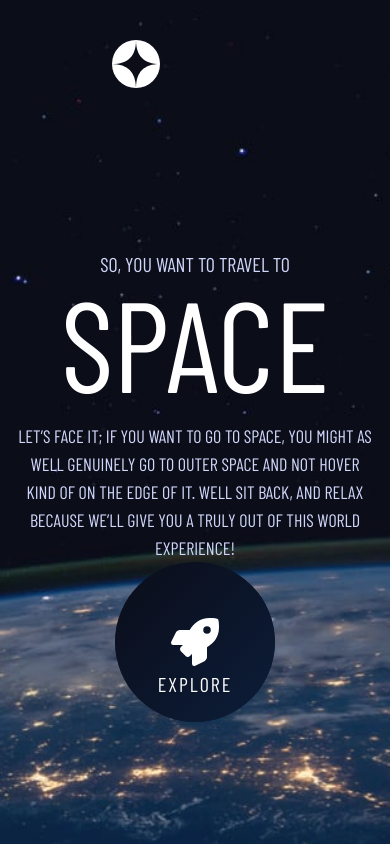
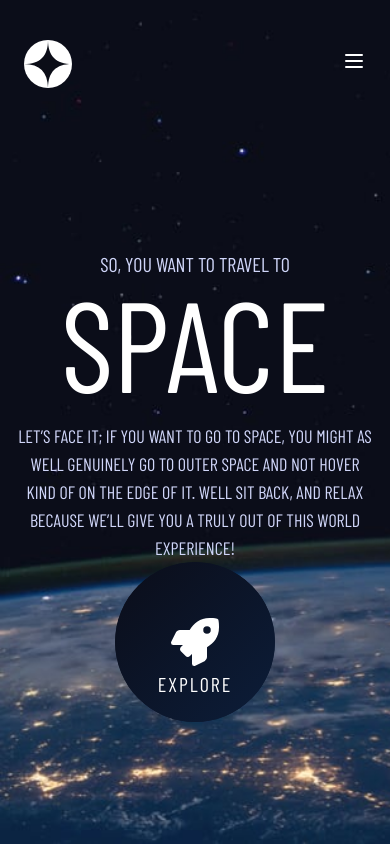
Before and after one commit to ZahirHaniche-dev/nextjs-space, a Next.js app: page / in a window 390 px wide. Built offline with nearby package versions, Linux system fonts and the light colour scheme; a web font is replaced by a local one.

Commit message:
Add menu mobile

```diff
--- a/src/components/main-header.js
+++ b/src/components/main-header.js
@@ -5,19 +5,63 @@ import NavLink from './nav-link';
 import Image from 'next/image';
 import logo from '../assets/shared/logo.svg';
 import { usePathname } from 'next/navigation';
+import { useState } from 'react';
+import { motion } from 'framer-motion';
 
 export default function MainHeader() {
   const pathname = usePathname();
+  const [isOpen, setIsOpen] = useState(false);
+
+  const toggleMenu = () => setIsOpen(!isOpen);
 
   return (
     <>
-      <div id="header" className="container flex items-center justify-between px-28">
+      <div id="header" className="container flex items-center justify-between px-6 lg:px-28">
         <div id="logo">
           <Link href="/" title="Logo" aria-label="Navigate to homepage">
             <Image src={logo} alt="Logo" width={48} height={48} priority />
           </Link>
         </div>
-        <nav className="absolute left-[45%] right-[5%] hidden rounded-sm   bg-gradient-to-r
+
+        {/* Menu burger pour mobile */}
+        <div className="lg:hidden">
+          <button onClick={toggleMenu} className="text-white focus:outline-none">
+            <svg className="w-6 h-6" fill="none" stroke="currentColor" viewBox="0 0 24 24" xmlns="http://www.w3.org/2000/svg">
+              <path strokeLinecap="round" strokeLinejoin="round" strokeWidth={2} d="M4 6h16M4 12h16M4 18h16" />
+            </svg>
+          </button>
+        </div>
+
+        {/* Menu mobile avec Framer Motion */}
+        <motion.nav
+          className="fixed top-0 right-0 bottom-0 w-64 bg-gradient-to-r from-[#51567118] to-[#1125465d] backdrop-blur-md p-6 lg:hidden"
+          initial={{ x: "100%" }}
+          animate={{ x: isOpen ? 0 : "100%" }}
+          transition={{ type: "spring", stiffness: 300, damping: 30 }}
+        >
+          <button onClick={toggleMenu} className="absolute top-4 right-4 text-white">
+            <svg className="w-6 h-6" fill="none" stroke="currentColor" viewBox="0 0 24 24" xmlns="http://www.w3.org/2000/svg">
+              <path strokeLinecap="round" strokeLinejoin="round" strokeWidth={2} d="M6 18L18 6M6 6l12 12" />
+            </svg>
+          </button>
+          <ul className="flex flex-col space-y-6 mt-12">
+            <li>
+              <NavLink href="/" isActive={pathname === '/'} onClick={toggleMenu}>HOME</NavLink>
+            </li>
+            <li>
+              <NavLink href="/destination" isActive={pathname === '/destination'} onClick={toggleMenu}>DESTINATION</NavLink>
+            </li>
+            <li>
+              <NavLink href="/crew" isActive={pathname === '/crew'} onClick={toggleMenu}>CREW</NavLink>
+            </li>
+            <li>
+              <NavLink href="/technology" isActive={pathname === '/technology'} onClick={toggleMenu}>TECHNOLOGY</NavLink>
+            </li>
+          </ul>
+        </motion.nav>
+
+        {/* Menu de bureau existant */}
+        <nav className="absolute left-[45%] right-[5%] hidden rounded-sm bg-gradient-to-r
          from-[#51567118] to-[#1125465d] p-6 drop-shadow-lg backdrop-blur-md before:absolute before:-left-[55%] before:top-1/2
          before:z-[1] before:block before:h-[1px] before:w-[58%] before:-translate-y-1/2 before:bg-gradient-to-r before:from-white/50
          before:to-white/25 lg:block">
```
